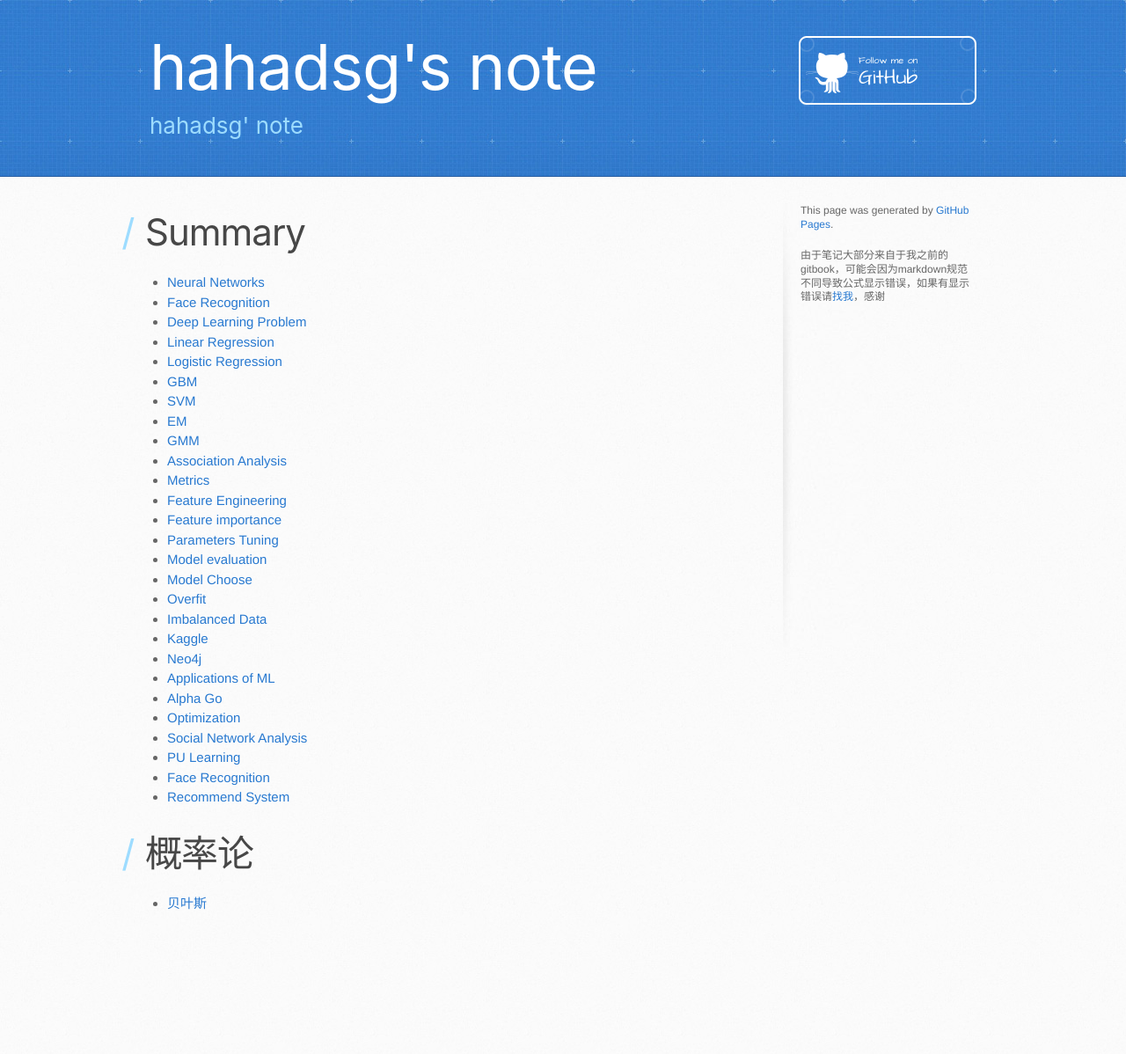
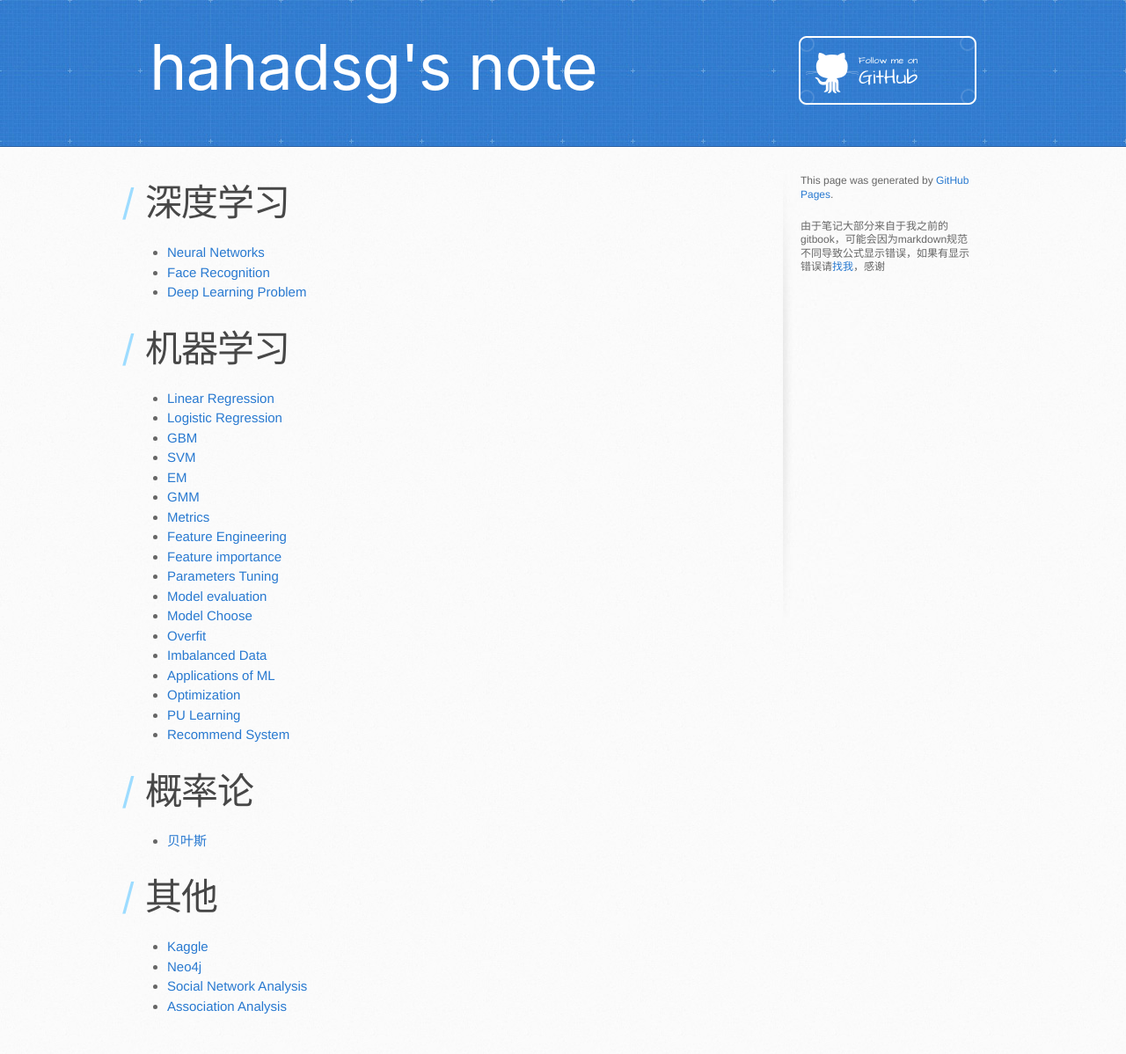
Before and after one commit to hahadsg/hahadsg.github.io, a Jekyll site: the page built from MachineLearning/index.md, in a window 1280 px wide. Shown: the whole page at 88% size. Built offline with Jekyll 4.4.1, drawn with Linux system fonts in a browser that asks for light colours; our own code applies the rules of GitHub Pages for plain Markdown files; the repository's description, which GitHub fills in, is left out; before the commit the page ends 1081 px from its top, so only the background shows below that.

Commit message:
change catalog structure

```diff
--- a/MachineLearning/index.md
+++ b/MachineLearning/index.md
@@ -1,15 +1,21 @@
-# Summary
+---
+title: 机器学习
+---
+
+# 深度学习
 
 * [Neural Networks](neural-networks.md)
 * [Face Recognition](face-recognition.md)
 * [Deep Learning Problem](deep-learning-problem.md)
+
+# 机器学习
+
 * [Linear Regression](linear-regression.md)
 * [Logistic Regression](logistic-regress.md)
 * [GBM](gbm.md)
 * [SVM](svm.md)
 * [EM](em.md)
 * [GMM](gmm.md)
-* [Association Analysis](association-analysis.md)
 * [Metrics](metrics.md)
 * [Feature Engineering](feature-engineering.md)
 * [Feature importance](feature-importance.md)
@@ -18,16 +24,18 @@
 * [Model Choose](model-choose.md)
 * [Overfit](overfit.md)
 * [Imbalanced  Data](imbalanced-data.md)
-* [Kaggle](kaggle.md)
-* [Neo4j](neo4j.md)
 * [Applications of ML](applications-of-ml.md)
-* [Alpha Go](alpha-go.md)
 * [Optimization](optimization.md)
-* [Social Network Analysis](social-network-analysis.md)
 * [PU Learning](pu-learning.md)
-* [Face Recognition](face-recognition.md)
 * [Recommend System](recommend-system.md)
 
 # 概率论
 
 * [贝叶斯](probability_theory/bayes.md)
+
+# 其他
+* [Kaggle](kaggle.md)
+* [Neo4j](neo4j.md)
+* [Social Network Analysis](social-network-analysis.md)
+* [Association Analysis](association-analysis.md)
+<!-- * [Alpha Go](alpha-go.md) -->
--- a/_config.yml
+++ b/_config.yml
@@ -1,4 +1,4 @@
 theme: jekyll-theme-architect
 
 title: hahadsg's note
-description: hahadsg' note
+description: ''
```
Also changed, not shown: bigdata/index.md (renamed from bigdata/SUMMARY.md, +1 -1 lines), index.md (+1 -1 lines), bigdata/spark/spark_ml.md (renamed from bigdata/spark-ml.md).
